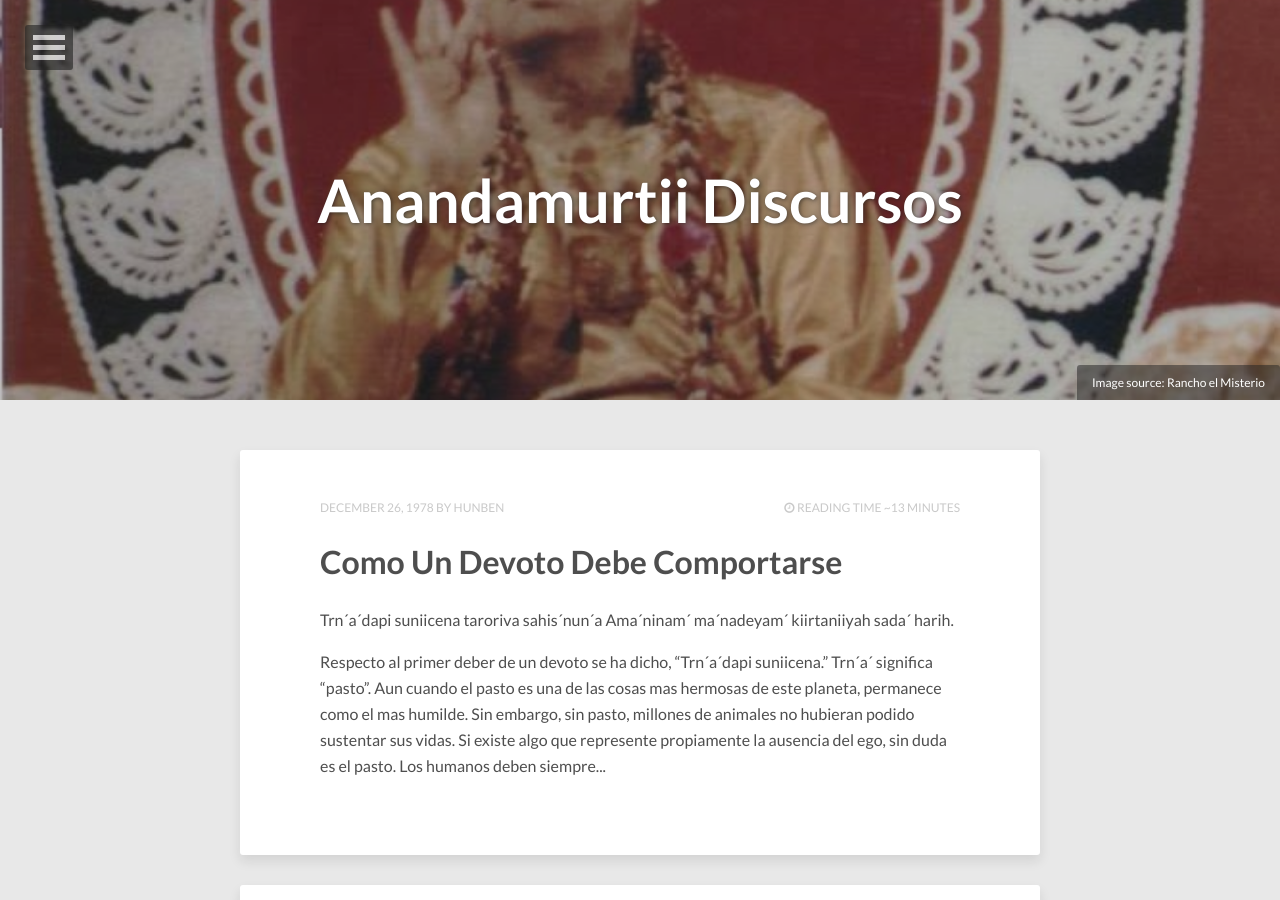
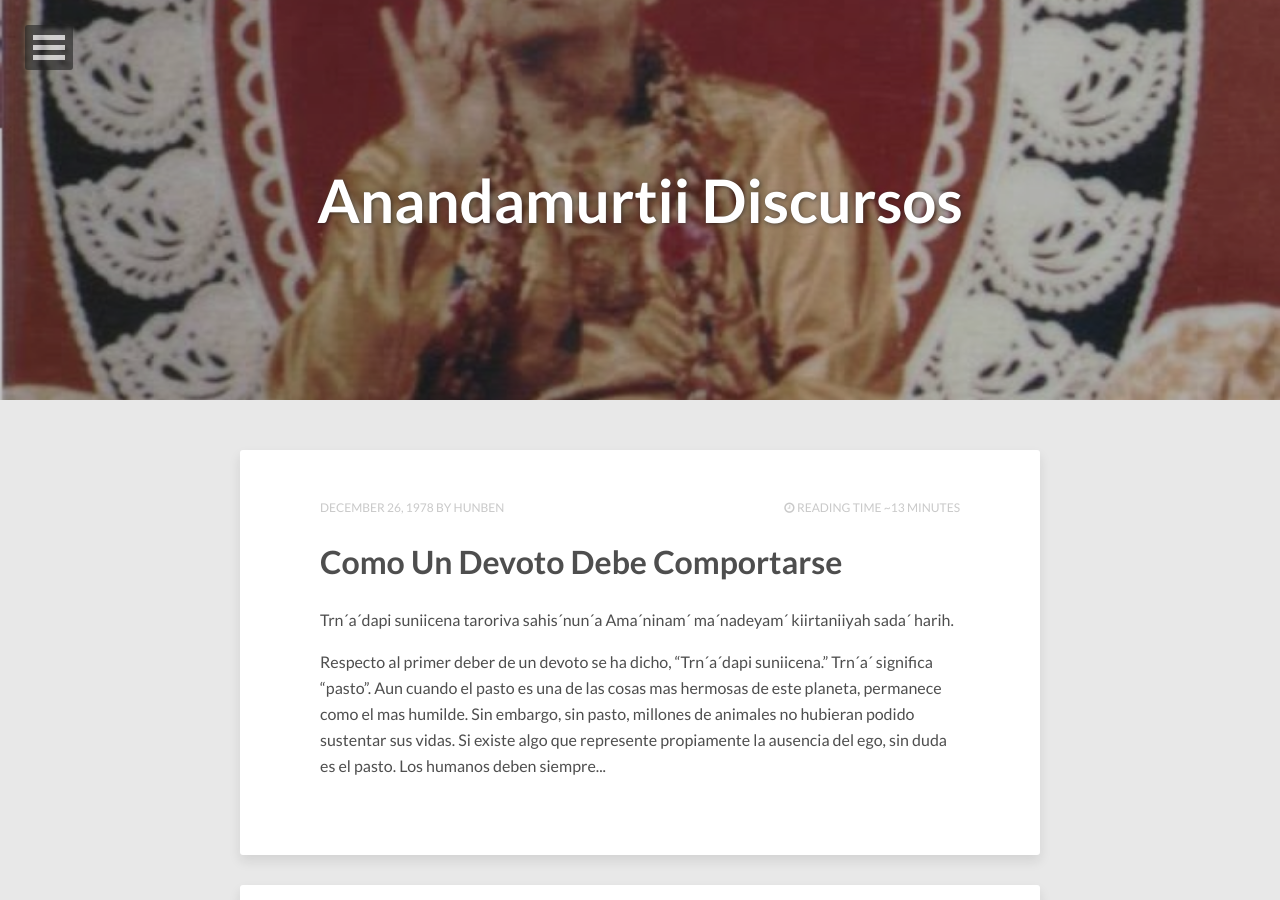
Before and after one commit to anandamurtiidiscursos/anandamurtiidiscursos.github.io, a Jekyll site: the page built from index.html, in a window 1280 px wide and 900 px high. Built offline with Jekyll 4.4.1, drawn with Linux system fonts in a browser that asks for light colours; nearby versions of some CDN libraries; the list of posts is cut into pages by our own code.

Commit message:
Updated index.html

```diff
--- a/index.html
+++ b/index.html
@@ -12,9 +12,10 @@ tags:
 comments: false
 image:
   feature: "abstract-1.jpg"
-  credit: Rancho el Misterio
+  credit: null
 published: true
 ---
+
 
 
 
```
Also changed, not shown: other parts of index.html (+1 -1 lines).
